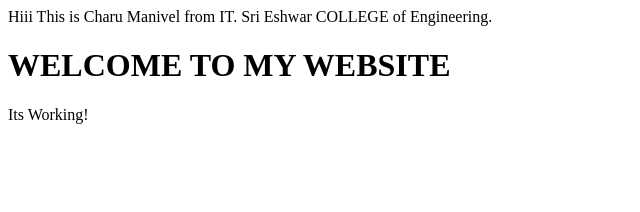
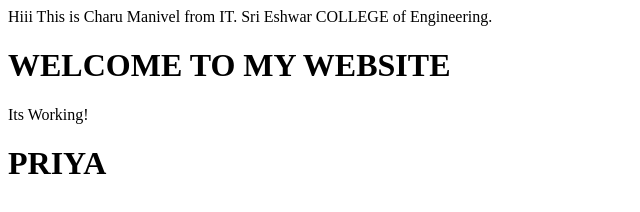
Before and after one commit to Charumathisece/myproject_july, a plain HTML site: page index.html in a window 1280 px wide. Shown: the whole page, without its empty margins (0-640 px from the left). Drawn offline with Linux system fonts and the light colour scheme.

Commit message:
Update index.html

```diff
--- a/index.html
+++ b/index.html
@@ -5,6 +5,6 @@ Hiii
 <body>
 This is Charu Manivel from IT. Sri Eshwar COLLEGE of Engineering.
   <h1> WELCOME TO MY WEBSITE </h1>
-   Its Working!
+   Its Working!  <h1> PRIYA </h1>
 </body>
 </html>
```
